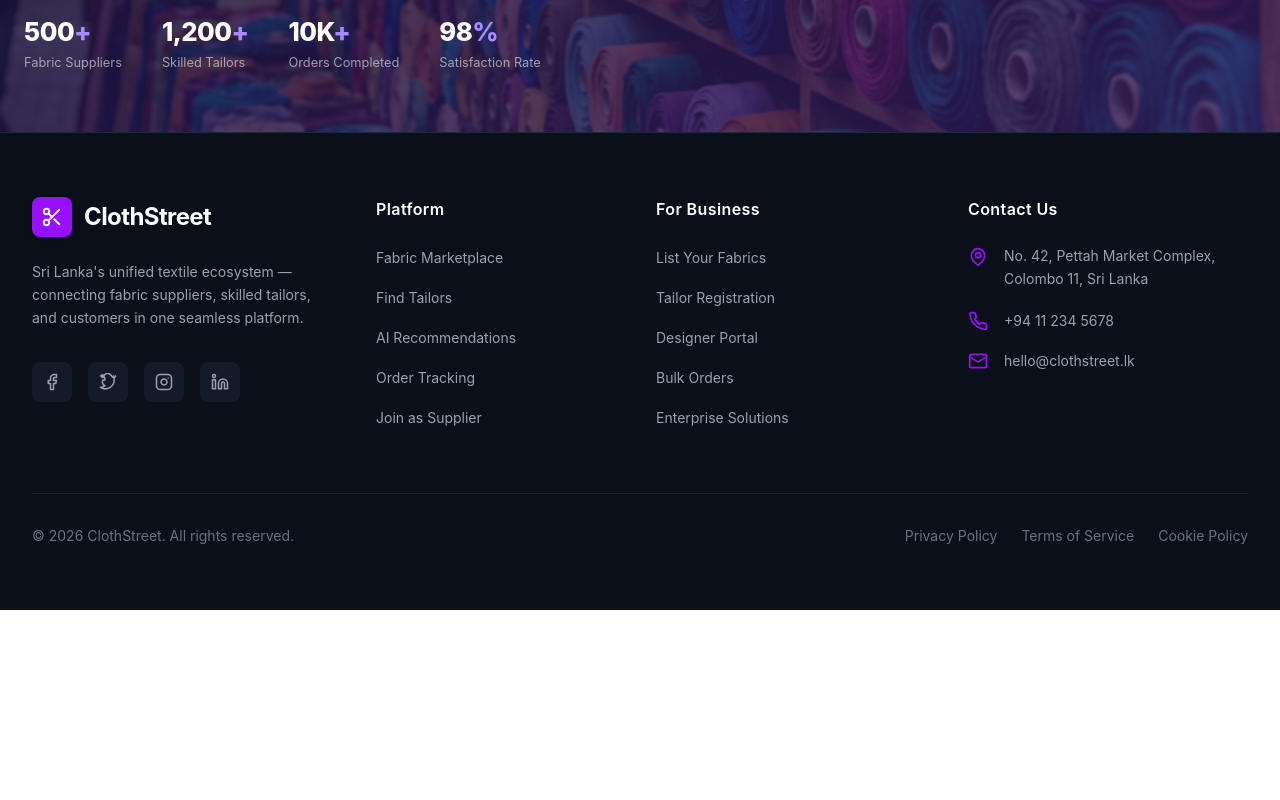
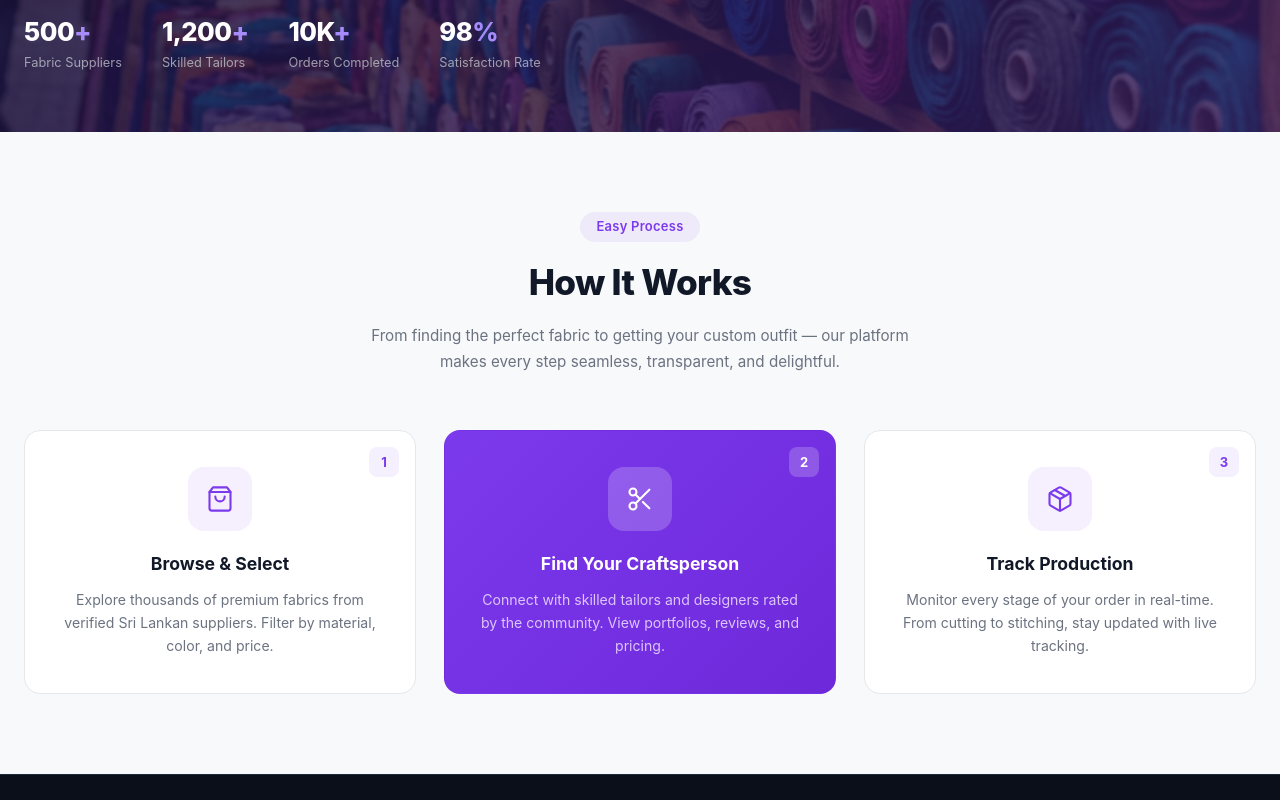
Before and after one commit to ImedhaJayawardhana/ClothStreetSL, a React app in the folder frontend/: page / in a window 1280 px wide. Shown: the part 620-1420 px from the top of the page. Before the commit the page ends 1230 px from the top, so only its background shows below. Built offline with nearby package versions, Linux system fonts and the light colour scheme; no server answers; the HTML template or start-up script is replaced by a standard one.

Commit message:
Frontend home page section 22 is created

```diff
--- a/frontend/src/pages/Home.css
+++ b/frontend/src/pages/Home.css
@@ -19,12 +19,10 @@
 .hero-overlay {
   position: absolute;
   inset: 0;
-  background: linear-gradient(
-    135deg,
-    rgba(15, 10, 40, 0.88) 0%,
-    rgba(30, 20, 70, 0.82) 40%,
-    rgba(55, 30, 100, 0.75) 100%
-  );
+  background: linear-gradient(135deg,
+      rgba(15, 10, 40, 0.88) 0%,
+      rgba(30, 20, 70, 0.82) 40%,
+      rgba(55, 30, 100, 0.75) 100%);
   z-index: 1;
 }
 
@@ -62,8 +60,17 @@
 }
 
 @keyframes pulse-dot {
-  0%, 100% { opacity: 1; transform: scale(1); }
-  50% { opacity: 0.5; transform: scale(1.4); }
+
+  0%,
+  100% {
+    opacity: 1;
+    transform: scale(1);
+  }
+
+  50% {
+    opacity: 0.5;
+    transform: scale(1.4);
+  }
 }
 
 /* Headline */
@@ -275,17 +282,168 @@
   transform: translateY(-2px);
 }
 
+/* ===== HOW IT WORKS SECTION ===== */
+.hiw-section {
+  background: #f8f9fb;
+  padding: 80px 24px;
+}
+
+.hiw-container {
+  max-width: 1280px;
+  margin: 0 auto;
+}
+
+.hiw-header {
+  text-align: center;
+  margin-bottom: 56px;
+}
+
+.hiw-label {
+  display: inline-block;
+  padding: 5px 16px;
+  border-radius: 999px;
+  background: rgba(124, 58, 237, 0.08);
+  color: #7c3aed;
+  font-size: 13px;
+  font-weight: 600;
+  margin-bottom: 14px;
+  letter-spacing: 0.02em;
+}
+
+.hiw-title {
+  font-size: clamp(1.6rem, 3.5vw, 2.2rem);
+  font-weight: 800;
+  color: #111827;
+  margin: 0 0 14px;
+  letter-spacing: -0.02em;
+}
+
+.hiw-subtitle {
+  font-size: 0.95rem;
+  color: #6b7280;
+  max-width: 560px;
+  margin: 0 auto;
+  line-height: 1.7;
+}
+
+/* Cards Grid */
+.hiw-grid {
+  display: grid;
+  grid-template-columns: repeat(3, 1fr);
+  gap: 28px;
+}
+
+.hiw-card {
+  position: relative;
+  background: #ffffff;
+  border: 1px solid #e5e7eb;
+  border-radius: 16px;
+  padding: 36px 28px;
+  text-align: center;
+  transition: all 0.3s ease;
+}
+
+.hiw-card:hover {
+  transform: translateY(-6px);
+  box-shadow: 0 16px 40px rgba(0, 0, 0, 0.08);
+  border-color: #d1d5db;
+}
+
+/* Featured card (step 2) */
+.hiw-card-featured {
+  background: linear-gradient(135deg, #7c3aed, #6d28d9);
+  border-color: transparent;
+}
+
+.hiw-card-featured:hover {
+  box-shadow: 0 16px 40px rgba(124, 58, 237, 0.3);
+  border-color: transparent;
+}
+
+.hiw-card-featured .hiw-card-title {
+  color: #ffffff;
+}
+
+.hiw-card-featured .hiw-card-text {
+  color: rgba(233, 213, 255, 0.9);
+}
+
+.hiw-card-featured .hiw-step-number {
+  background: rgba(255, 255, 255, 0.2);
+  color: #ffffff;
+}
+
+/* Step number badge */
+.hiw-step-number {
+  position: absolute;
+  top: 16px;
+  right: 16px;
+  width: 30px;
+  height: 30px;
+  border-radius: 8px;
+  background: rgba(124, 58, 237, 0.08);
+  color: #7c3aed;
+  font-size: 13px;
+  font-weight: 700;
+  display: flex;
+  align-items: center;
+  justify-content: center;
+}
+
+/* Icon */
+.hiw-icon-wrap {
+  width: 64px;
+  height: 64px;
+  border-radius: 16px;
+  background: rgba(124, 58, 237, 0.08);
+  color: #7c3aed;
+  display: flex;
+  align-items: center;
+  justify-content: center;
+  margin: 0 auto 20px;
+}
+
+.hiw-icon-featured {
+  background: rgba(255, 255, 255, 0.2);
+  color: #ffffff;
+}
+
+.hiw-card-title {
+  font-size: 1.1rem;
+  font-weight: 700;
+  color: #111827;
+  margin: 0 0 10px;
+}
+
+.hiw-card-text {
+  font-size: 0.88rem;
+  color: #6b7280;
+  line-height: 1.65;
+  margin: 0;
+}
+
 /* ===== RESPONSIVE ===== */
+@media (max-width: 768px) {
+  .hiw-grid {
+    grid-template-columns: 1fr;
+    max-width: 400px;
+    margin: 0 auto;
+  }
+}
+
 @media (max-width: 640px) {
   .hero-content {
     padding: 60px 16px 40px;
   }
+
   .hero-stats {
     gap: 24px;
   }
+
   .hero-stat-value {
     font-size: 1.3rem;
   }
+
   .hero-cta-group {
     flex-direction: column;
     align-items: flex-start;
--- a/frontend/src/pages/Home.jsx
+++ b/frontend/src/pages/Home.jsx
@@ -113,7 +113,67 @@ export default function Home() {
         </div>
       </section>
 
-      {/* ============ MORE SECTIONS COMING (Parts 2–6) ============ */}
+      {/* ============ HOW IT WORKS SECTION ============ */}
+      <section className="hiw-section">
+        <div className="hiw-container">
+          {/* Section Header */}
+          <div className="hiw-header">
+            <span className="hiw-label">Easy Process</span>
+            <h2 className="hiw-title">How It Works</h2>
+            <p className="hiw-subtitle">
+              From finding the perfect fabric to getting your custom outfit — our platform
+              makes every step seamless, transparent, and delightful.
+            </p>
+          </div>
+
+          {/* Step Cards */}
+          <div className="hiw-grid">
+            {/* Step 1 */}
+            <div className="hiw-card">
+              <div className="hiw-step-number">1</div>
+              <div className="hiw-icon-wrap">
+                <svg xmlns="http://www.w3.org/2000/svg" width="28" height="28" viewBox="0 0 24 24" fill="none" stroke="currentColor" strokeWidth="1.8" strokeLinecap="round" strokeLinejoin="round">
+                  <path d="M6 2 3 6v14a2 2 0 0 0 2 2h14a2 2 0 0 0 2-2V6l-3-4Z" /><path d="M3 6h18" /><path d="M16 10a4 4 0 0 1-8 0" />
+                </svg>
+              </div>
+              <h3 className="hiw-card-title">Browse & Select</h3>
+              <p className="hiw-card-text">
+                Explore thousands of premium fabrics from verified Sri Lankan suppliers. Filter by material, color, and price.
+              </p>
+            </div>
+
+            {/* Step 2 */}
+            <div className="hiw-card hiw-card-featured">
+              <div className="hiw-step-number">2</div>
+              <div className="hiw-icon-wrap hiw-icon-featured">
+                <svg xmlns="http://www.w3.org/2000/svg" width="28" height="28" viewBox="0 0 24 24" fill="none" stroke="currentColor" strokeWidth="1.8" strokeLinecap="round" strokeLinejoin="round">
+                  <circle cx="6" cy="6" r="3" /><circle cx="6" cy="18" r="3" /><line x1="20" x2="8.12" y1="4" y2="15.88" /><line x1="14.47" x2="20" y1="14.48" y2="20" /><line x1="8.12" x2="12" y1="8.12" y2="12" />
+                </svg>
+              </div>
+              <h3 className="hiw-card-title">Find Your Craftsperson</h3>
+              <p className="hiw-card-text">
+                Connect with skilled tailors and designers rated by the community. View portfolios, reviews, and pricing.
+              </p>
+            </div>
+
+            {/* Step 3 */}
+            <div className="hiw-card">
+              <div className="hiw-step-number">3</div>
+              <div className="hiw-icon-wrap">
+                <svg xmlns="http://www.w3.org/2000/svg" width="28" height="28" viewBox="0 0 24 24" fill="none" stroke="currentColor" strokeWidth="1.8" strokeLinecap="round" strokeLinejoin="round">
+                  <path d="m7.5 4.27 9 5.15" /><path d="M21 8a2 2 0 0 0-1-1.73l-7-4a2 2 0 0 0-2 0l-7 4A2 2 0 0 0 3 8v8a2 2 0 0 0 1 1.73l7 4a2 2 0 0 0 2 0l7-4A2 2 0 0 0 21 16Z" /><path d="m3.3 7 8.7 5 8.7-5" /><path d="M12 22V12" />
+                </svg>
+              </div>
+              <h3 className="hiw-card-title">Track Production</h3>
+              <p className="hiw-card-text">
+                Monitor every stage of your order in real-time. From cutting to stitching, stay updated with live tracking.
+              </p>
+            </div>
+          </div>
+        </div>
+      </section>
+
+      {/* ============ MORE SECTIONS COMING (Parts 3–6) ============ */}
     </div>
   );
 }
```
